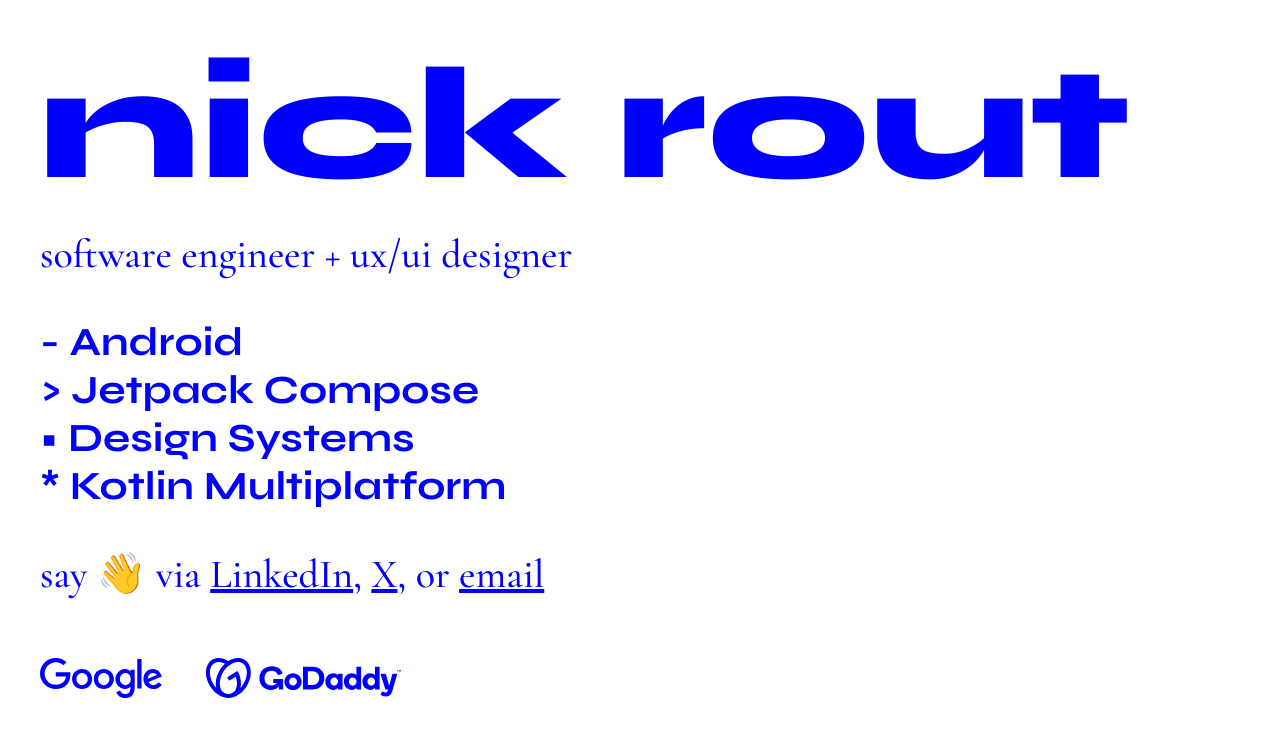
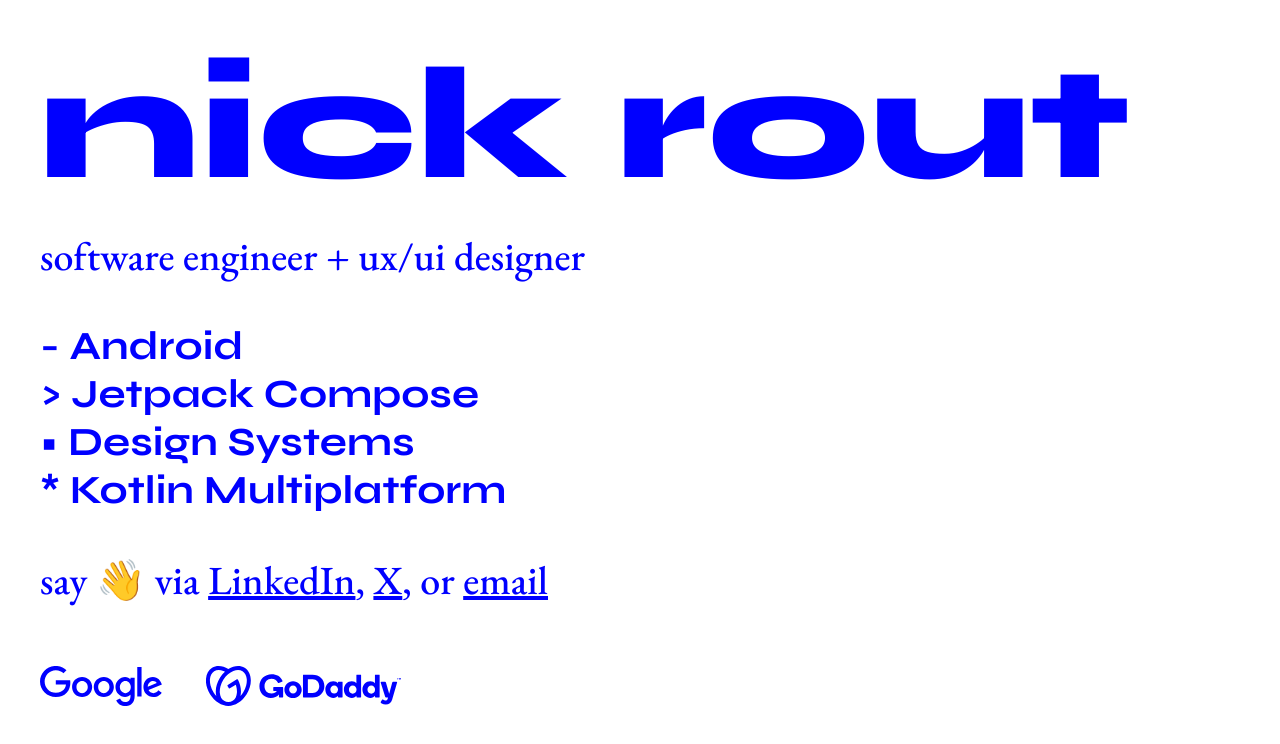
Before and after one commit to ricknout/ricknout.github.io, a plain HTML site: page index.html in a window 1280 px wide. Drawn offline with nearby package versions, Linux system fonts and the light colour scheme.

Commit message:
Update serif font to EB Garamond

```diff
--- a/index.html
+++ b/index.html
@@ -21,7 +21,7 @@
         <link rel="preconnect" href="https://fonts.googleapis.com">
         <link rel="preconnect" href="https://fonts.gstatic.com" crossorigin>
         <link href="https://fonts.googleapis.com/css2?family=Syne:wght@400..800&display=swap" rel="stylesheet">
-        <link href="https://fonts.googleapis.com/css2?family=Cormorant+Garamond:ital,wght@0,300;0,400;0,500;0,600;0,700;1,300;1,400;1,500;1,600;1,700&family=Syne:wght@400..800&display=swap" rel="stylesheet">
+        <link href="https://fonts.googleapis.com/css2?family=EB+Garamond:ital,wght@0,400..800;1,400..800&display=swap" rel="stylesheet">
     </head>
     <body>
         <div class="heading">
--- a/styles.css
+++ b/styles.css
@@ -46,7 +46,7 @@
 }
 
 .subheading {
-    font-family: "Cormorant Garamond", serif;
+    font-family: "EB Garamond", serif;
     font-weight: 500;
     font-size: var(--font-size);
     margin-top: var(--spacing);
```
